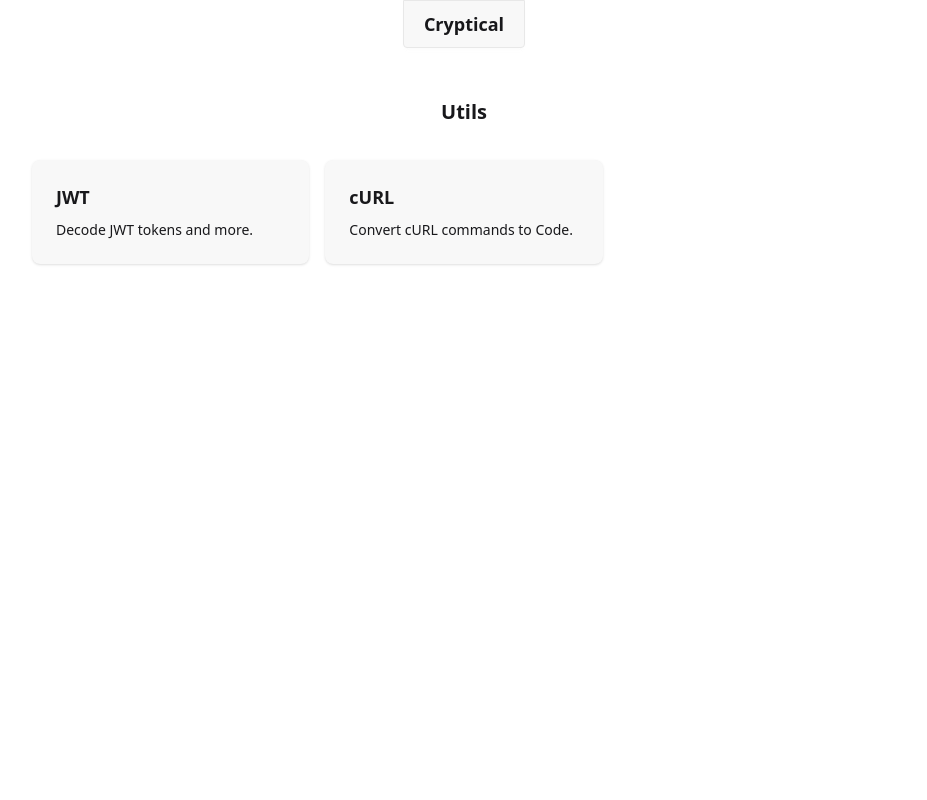
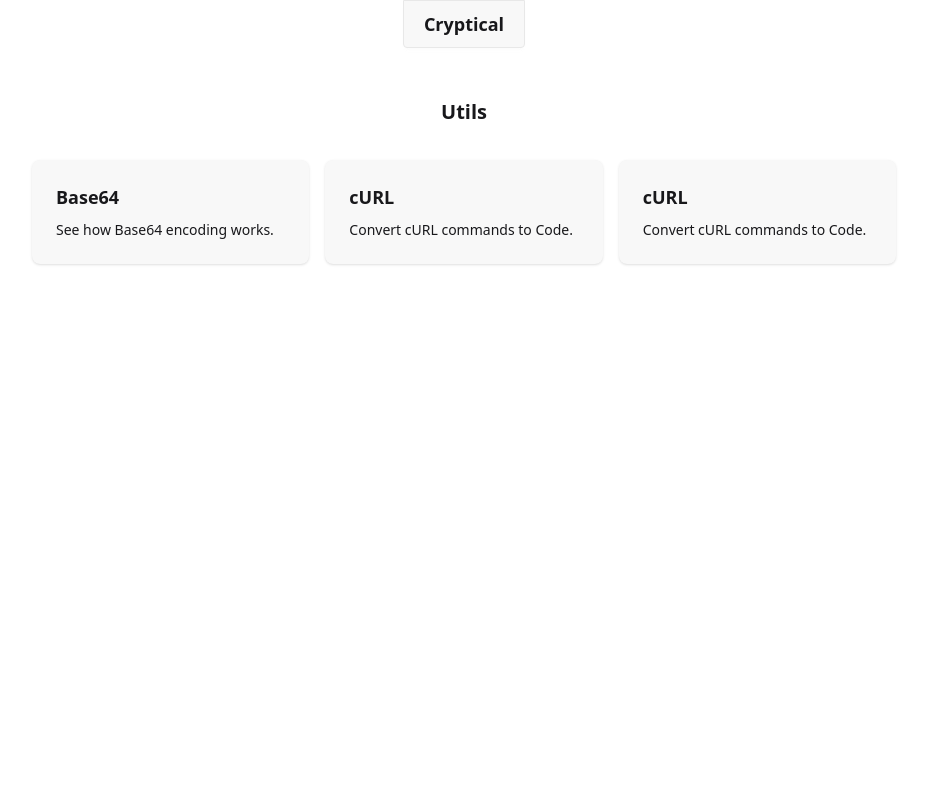
Before and after one commit to iaseth/cryptical, a SvelteKit app in the folder sv-app/: page / in a window 1280 px wide. Shown: the top 800 px of the page, without its empty margins (176-1103 px from the left). Built offline with nearby package versions, Linux system fonts and the light colour scheme.

Commit message:
Added an empty app base64

```diff
--- a/sv-app/src/lib/data/apps.json
+++ b/sv-app/src/lib/data/apps.json
@@ -3,9 +3,14 @@
 		"title": "Utils",
 		"apps": [
 			{
-				"href": "/jwt",
-				"title": "JWT",
-				"description": "Decode JWT tokens and more."
+				"href": "/base64",
+				"title": "Base64",
+				"description": "See how Base64 encoding works."
+			},
+			{
+				"href": "/curl",
+				"title": "cURL",
+				"description": "Convert cURL commands to Code."
 			},
 			{
 				"href": "/curl",
--- /dev/null
+++ b/sv-app/src/routes/base64/+page.svelte
@@ -0,0 +1,4 @@
+
+<svelte:head>
+	<title>Base64 by Cryptical</title>
+</svelte:head>
```
